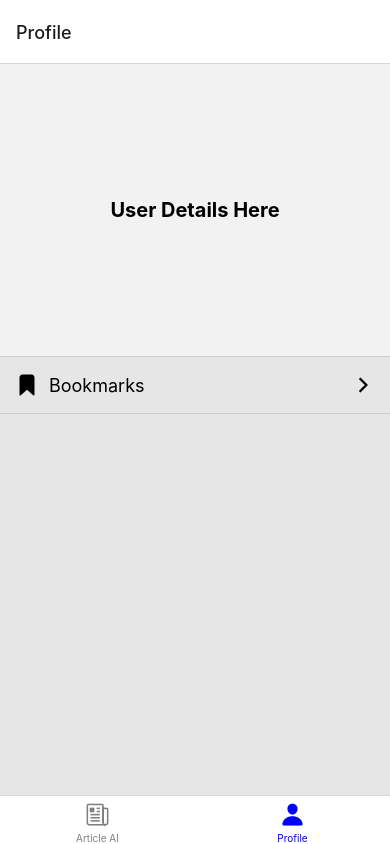
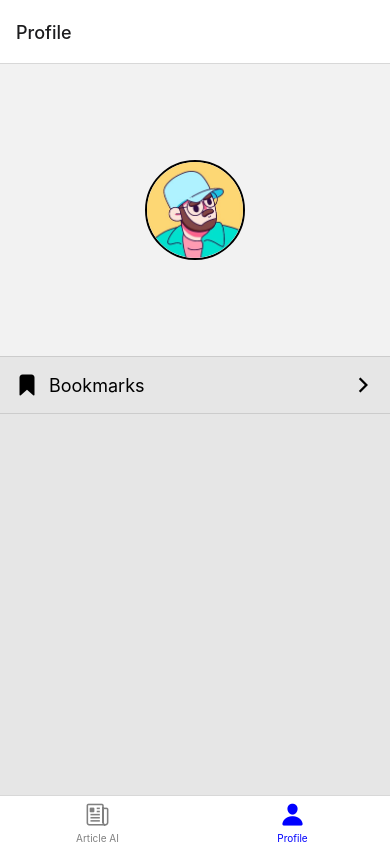
Before and after one commit to dewinterjack/url-summarizer, a React Native app: screen /Profile in a window 390 px wide. Built offline with nearby package versions, Linux system fonts and the light colour scheme.

Commit message:
set placeholder profile image

```diff
--- a/package.json
+++ b/package.json
@@ -31,7 +31,8 @@
     "react-native-safe-area-context": "4.6.3",
     "react-native-screens": "~3.22.0",
     "react-native-web": "~0.19.6",
-    "react-test-renderer": "^18.2.0"
+    "react-test-renderer": "^18.2.0",
+    "expo-image-picker": "~14.3.2"
   },
   "devDependencies": {
     "@babel/core": "^7.20.0"
--- a/screens/ProfileScreen.js
+++ b/screens/ProfileScreen.js
@@ -1,16 +1,40 @@
-import React from 'react';
-import { View, Text, TouchableOpacity, StyleSheet, FlatList } from 'react-native';
+import React, { useState} from 'react';
+import { View, Text, TouchableOpacity, StyleSheet, FlatList, Image, Button } from 'react-native';
 import Ionicons from '@expo/vector-icons/Ionicons';
+import * as ImagePicker from 'expo-image-picker';
 
 const profileLinks = [
   { title: 'Bookmarks', navigateTo: 'BookmarksScreen' },
 ];
 
+const PlaceholderImage = require('../assets/images/profile.png');
+
 const ProfileScreen = ({ navigation }) => {
+
+
+  const pickImageAsync = async () => {
+    let result = await ImagePicker.launchImageLibraryAsync({
+      allowsEditing: true,
+      quality: 1,
+    });
+
+    if (!result.canceled) {
+      console.log(result);
+    } else {
+      alert('You did not select any image.');
+    }
+  };
+
+
   return (
     <View style={styles.container}>
       <View style={styles.topContainer}>
-        <Text style={styles.detailsText}>User Details Here</Text>
+        <TouchableOpacity>
+          <Image
+            style={styles.profileImage}
+            source={PlaceholderImage}
+          />
+          </TouchableOpacity>
       </View>
       <View style={styles.bottomContainer}>
         <FlatList
@@ -76,6 +100,13 @@ const styles = StyleSheet.create({
     borderTopColor: '#ccc',
     borderTopWidth: 1,
   },
+  profileImage: {
+    width: 100,
+    height: 100,
+    borderRadius: 50,
+    borderWidth: 2,
+    borderColor: '#000',
+  },
 });
 
 export default ProfileScreen;
```
Also changed, not shown: assets/images/profile.png (added), 1 other file (tests, documents, lock files or other folders).
